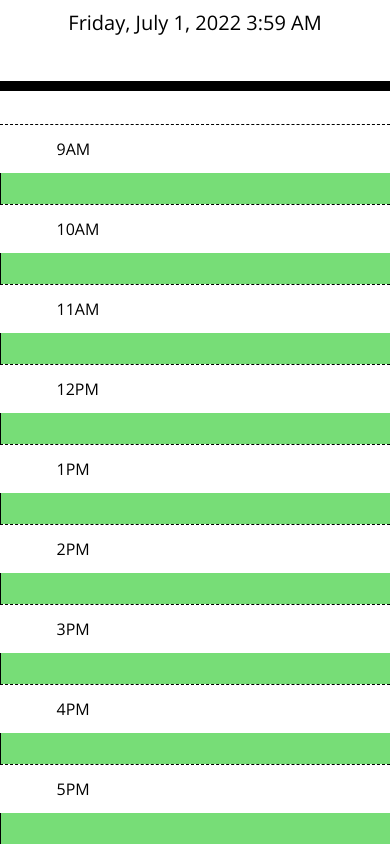
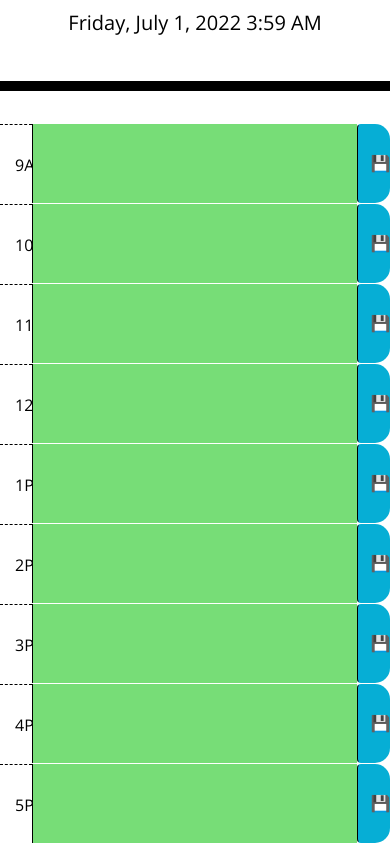
Before and after one commit to fiaschettima/workDayScheduler-HW5, a plain HTML site: page index.html in a window 390 px wide. Shown: the part 256-1100 px from the top of the page. Drawn offline with nearby package versions, Linux system fonts and the light colour scheme.

Commit message:
added bootstrap classes to adjust to smaller screens

```diff
--- a/assets/style/style.css
+++ b/assets/style/style.css
@@ -46,17 +46,17 @@ textarea{
 
 .past {
   background-color: #d3d3d3;
-  color: white;
+  color: rgb(0, 0, 0);
 }
 
 .present {
   background-color: #ff6961;
-  color: white;
+  color: rgb(0, 0, 0);
 }
 
 .future {
   background-color: #77dd77;
-  color: white;
+  color: rgb(0, 0, 0);
 }
 
 .saveBtn {
--- a/index.html
+++ b/index.html
@@ -29,82 +29,82 @@
       <!-- Timeblocks go here -->
 
       <div  class="row">
-        <div class="col-md-1 hour">
+        <div class="col-md-1 hour col-1">
           <time datetime="9">9</time>AM
         </div>
-        <textarea class="col-md-10 description" data-info="9" id="text9am">
+        <textarea class="col-md-10 description col-10" data-info="9" id="text9am">
         </textarea>
-        <button id="btn1" class="btn col-md-1 saveBtn">&#128190;</button>
+        <button id="btn1" class="btn col-md-1 col-1 saveBtn">&#128190;</button>
       </div>
 
       <div  class="row">
-        <div class="col-md-1 hour">
+        <div class="col-md-1 hour col-1">
           <time datetime="10">10</time>AM
         </div>
-        <textarea class="col-md-10 description"data-info="10" id="text10am">
+        <textarea class="col-md-10 col-10 description"data-info="10" id="text10am">
         </textarea>
-        <button id="btn2" class="btn col-md-1 saveBtn">&#128190;</i></button>
+        <button id="btn2" class="btn col-md-1 saveBtn col-1">&#128190;</button>
       </div>
 
       <div  class="row">
-        <div class="col-md-1 hour">
+        <div class="col-md-1 col-1 hour">
           <time datetime="11">11</time>AM
         </div>
-        <textarea class="col-md-10 description" data-info="11" id="text11am">
+        <textarea class="col-md-10 col-10 description" data-info="11" id="text11am">
         </textarea>
-        <button id="btn3" class="btn col-md-1 saveBtn">&#128190;</button>
+        <button id="btn3" class="btn col-md-1 col-1 saveBtn">&#128190;</button>
       </div>
 
       <div  class="row">
-        <div class="col-md-1 hour">
+        <div class="col-md-1 col-1 hour">
           <time datetime="12">12</time>PM
         </div>
-        <textarea class="col-md-10 description" data-info="12" id="text12pm">
+        <textarea class="col-md-10 col-10 description" data-info="12" id="text12pm">
         </textarea>
-        <button id="btn4"class="btn col-md-1 saveBtn">&#128190;</button>
+        <button id="btn4"class="btn col-md-1 col-1 saveBtn">&#128190;</button>
       </div>
 
       <div  class="row">
-        <div class="col-md-1 hour">
+        <div class="col-md-1 col-1 hour">
           <time datetime="13">1</time>PM
         </div>
-        <textarea class="col-md-10 description" data-info="13" id="text1pm">
+        <textarea class="col-md-10 col-10 description" data-info="13" id="text1pm">
         </textarea>
-        <button id="btn5" class="btn col-md-1 saveBtn">&#128190;</button>
+        <button id="btn5" class="btn col-md-1 col-1 saveBtn">&#128190;</button>
       </div>
 
       <div  class="row">
-        <div class="col-md-1 hour">
+        <div class="col-md-1 col-1 hour">
           <time datetime="14">2</time>PM
         </div>
-        <textarea class="col-md-10 description" data-info="14" id="text2pm">
+        <textarea class="col-md-10 col-10 description" data-info="14" id="text2pm">
         </textarea>
-        <button id="btn6" class="btn col-md-1 saveBtn">&#128190;</button>
+        <button id="btn6" class="btn col-md-1 saveBtn col-1">&#128190;</button>
       </div>
 
       <div  class="row">
-        <div class="col-md-1 hour">
+        <div class="col-md-1 col-1 hour">
           <time datetime="15">3</time>PM
         </div>
-        <textarea class="col-md-10 description" data-info="15" id="text3pm">
+        <textarea class="col-md-10 col-10 description" data-info="15" id="text3pm">
         </textarea>
-        <button id="btn7" class="btn col-md-1 saveBtn">&#128190;</button>
+        <button id="btn7" class="btn col-md-1 col-1 saveBtn">&#128190;</button>
       </div>
       <div  class="row">
-        <div class="col-md-1 hour">
+        <div class="col-md-1 col-1 hour">
           <time datetime="16">4</time>PM
         </div>
-        <textarea class="col-md-10 description" data-info="16" id="text4pm">
+        <textarea class="col-md-10 col-10 description" data-info="16" id="text4pm">
         </textarea>
-        <button id="btn8"class="btn col-md-1 saveBtn">&#128190;</button>
+        <button id="btn8"class="btn col-md-1 col-1 saveBtn">&#128190;</button>
       </div>
       <div  class="row">
-        <div class="col-md-1 hour">
+        <div class="col-md-1 col-1 hour">
           <time datetime="17">5</time>PM
         </div>
-        <textarea class="col-md-10 description" data-info="17" id="text5pm">
+        <textarea class="col-md-10 col-10 description" data-info="17" id="text5pm">
         </textarea>
-        <button id="btn9" class="btn col-md-1 saveBtn">&#128190;</button>
+        <button id="btn9" class="btn col-md-1 col-1 saveBtn">&#128190;</button>
       </div>
     </div>
 
```
Also changed, not shown: 1 other file.
